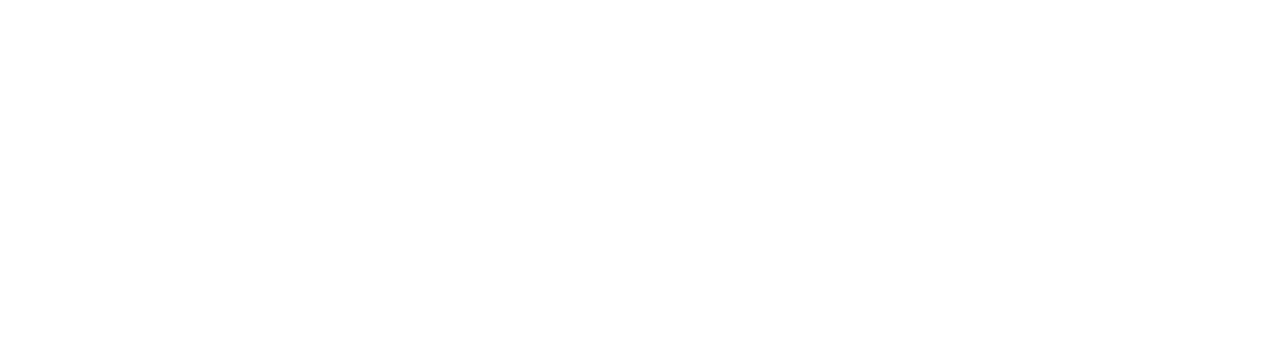
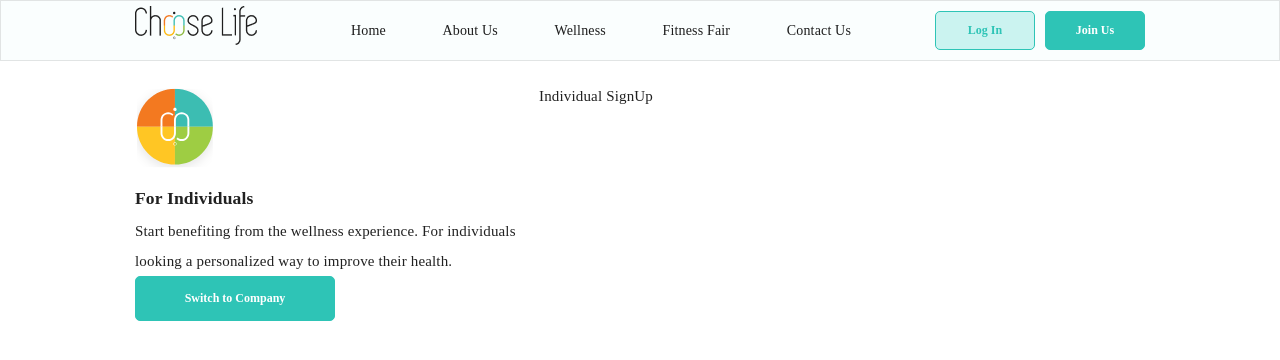
Before and after one commit to Kaeyz/react-app, a React (Create React App) app: page /onboarding/individual in a window 1280 px wide. Shown: the top 360 px of the page. Built offline with nearby package versions, Linux system fonts and the light colour scheme.

Commit message:
ADD: authlayout complete

```diff
--- /dev/null
+++ b/src/components/layouts/appLayout/AuthLayout.js
@@ -0,0 +1,92 @@
+import React from 'react';
+import styled from 'styled-components';
+import { Link } from 'react-router-dom';
+import PropTypes from 'prop-types';
+import Header from './header';
+import Container from '../../common/Container';
+import Frame from '../../../assets/Frame.svg';
+import Button from '../../common/Button';
+
+
+const Wrapper = styled.div`
+  .main {
+    display: flex;
+    flex-wrap: wrap;
+    padding-top: 2rem;
+  }
+  .logo_section {
+    width: 40%;
+    display: grid;
+    align-items: center;
+  }
+  .item {
+    min-width: 60%;
+  }
+  .logo_div {
+    width: 10rem;
+    height: 10rem;
+  }
+  .logo_img {
+    width: 100%;
+    height: 100%;
+    margin-left: -1rem
+  }
+
+
+
+
+  @media screen and (max-width: ${props => props.theme.breakpoint.md}) {
+    .logo_section {
+      width: 100%;
+    }
+    .item {
+      width: 100%;
+    }
+  }
+`;
+
+
+export default function AuthLayout({ children, sidebar, data }) {
+
+	const displayLogo = () => (
+		<div className="logo_section">
+			<div className="logo_div">
+				<img src={Frame} alt="frame" className="logo_img" />
+			</div>
+			<div>
+				<h3>{data.title}</h3>
+				<p>{data.description}</p>
+				<Link to={data.buttonLink}>
+					<Button
+						theme="darkGreen"
+						style={{ width: '20rem', padding: '1.4rem 0rem' }} >
+						{data.buttonText}
+					</Button>
+				</Link>
+			</div>
+		</div>
+	);
+	return (
+		<Wrapper>
+			<Header />
+			<Container>
+				<div className="main">
+					{ sidebar && displayLogo() }
+					<div className="item">
+						{children}
+					</div>
+				</div>
+			</Container>
+		</Wrapper>
+	);
+}
+
+AuthLayout.defaultProps = {
+	sidebar: true,
+};
+
+AuthLayout.propTypes = {
+	children: PropTypes.any.isRequired,
+	sidebar: PropTypes.bool.isRequired,
+	data: PropTypes.object.isRequired
+};
--- a/src/components/layouts/appLayout/header/index.js
+++ b/src/components/layouts/appLayout/header/index.js
@@ -93,10 +93,10 @@
 					</div>
 
 					<div className="nav-buttons">
-						<Link to="/signUp">
+						<Link to="/login">
 							<Button value="Log In" theme="green" style={buttonStyles}>Log In</Button>
 						</Link>
-						<Link to="/signUp">
+						<Link to="/onboarding/individual">
 							<Button value="Join Us" theme="darkGreen" style={buttonStyles}>Join Us</Button>
 						</Link>
 					</div>
--- a/src/routes/routes.js
+++ b/src/routes/routes.js
@@ -7,6 +7,9 @@
 import Fitness from '../views/wellness/individual/Fitness';
 import Nutrition from '../views/wellness/individual/Nutrition';
 import Lifestyle from '../views/wellness/individual/Lifestyle';
+import IndividualSignUp from '../views/authentication/IndividualSignUp';
+import CompanySignUp from '../views/authentication/CompanySignUp';
+import Login from '../views/authentication/Login';
 
 
 const Routes = () => (
@@ -14,10 +17,14 @@
 		<Switch>
 			<Route exact path="/" component={Home} />
 			<Route path="/about" component={About} />
+			<Route path="/login" component={Login} />
 			<Route path="/wellness/individual/health" component={Health} />
 			<Route path="/wellness/individual/fitness" component={Fitness} />
 			<Route path="/wellness/individual/nutrition" component={Nutrition} />
 			<Route path="/wellness/individual/lifestyle" component={Lifestyle} />
+			<Route path="/onboarding/individual" component={IndividualSignUp} />
+			<Route path="/onboarding/company" component={CompanySignUp} />
+
 		</Switch>
 	</Router>
 );
--- /dev/null
+++ b/src/views/authentication/CompanySignUp.js
@@ -0,0 +1,20 @@
+import React from 'react';
+import AuthLayout from '../../components/layouts/appLayout/AuthLayout';
+
+const layoutData = {
+	title: 'For Companies',
+	description: 'Start benefiting from the wellness experience. For companies looking on increasing productivity, and improving organization wellness.',
+	buttonText: 'Switch to Individual',
+	buttonLink: '/onboarding/individual',
+};
+
+
+const CompanySignUp = () => {
+	return (
+		<AuthLayout data={layoutData} >
+      Company SignUp
+		</AuthLayout>
+	);
+};
+
+export default CompanySignUp;
--- /dev/null
+++ b/src/views/authentication/IndividualSignUp.js
@@ -0,0 +1,20 @@
+import React from 'react';
+import AuthLayout from '../../components/layouts/appLayout/AuthLayout';
+
+const layoutData = {
+	title: 'For Individuals',
+	description: 'Start benefiting from the wellness experience. For individuals looking a personalized way to improve their health.',
+	buttonText: 'Switch to Company',
+	buttonLink: '/onboarding/company',
+};
+
+
+const IndividualSignUp = () => {
+	return (
+		<AuthLayout data={layoutData}>
+      Individual SignUp
+		</AuthLayout>
+	);
+};
+
+export default IndividualSignUp;
--- /dev/null
+++ b/src/views/authentication/Login.js
@@ -0,0 +1,13 @@
+import React from 'react';
+import AuthLayout from '../../components/layouts/appLayout/AuthLayout';
+
+
+const Login = () => {
+	return (
+		<AuthLayout sidebar={false} >
+      Login
+		</AuthLayout>
+	);
+};
+
+export default Login;
```
Also changed, not shown: src/assets/Frame.svg (added).
